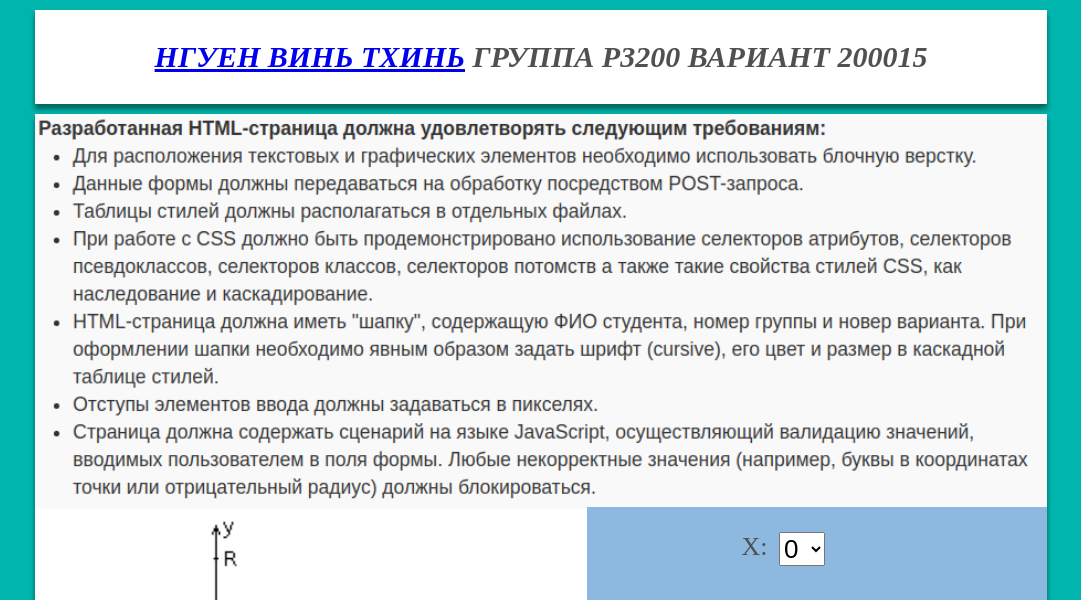
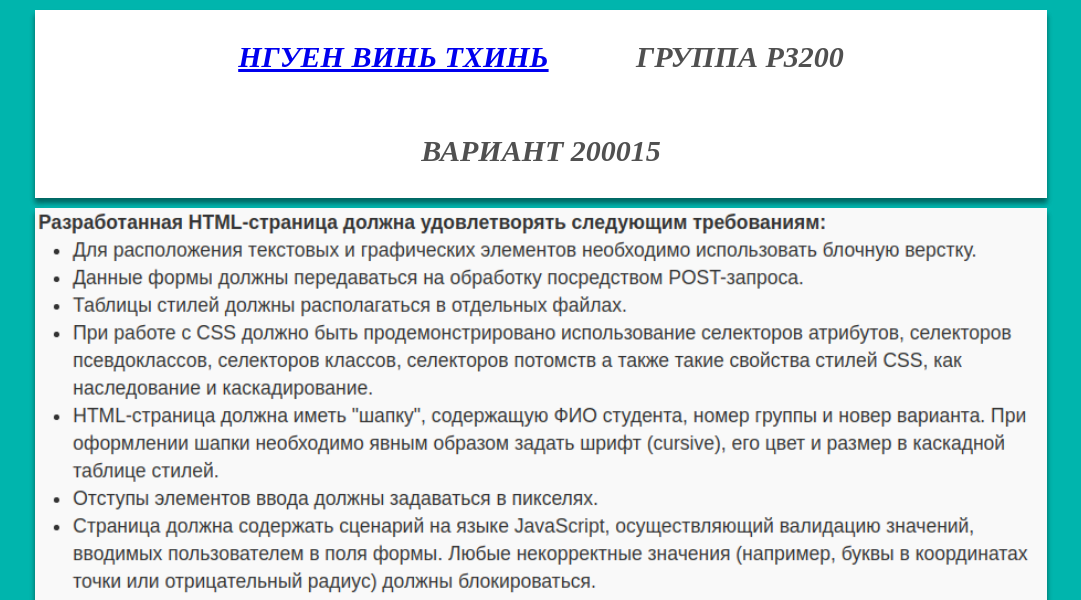
Before and after one commit to nvtvn412/Web-Programming-01, a PHP site: page / in a window 1280 px wide. Shown: the top 600 px of the page, without its empty margins (99-1180 px from the left). Run offline with PHP 8.4, Linux system fonts and the light colour scheme.

Commit message:
Fixed margin

```diff
--- a/css/style.css
+++ b/css/style.css
@@ -10,7 +10,10 @@ header {
   text-transform: uppercase; }
 
 header > * {
-  display: inline-block; }
+  display: inline-block;
+  margin-left: 40px;
+  margin-right: 40px;
+}
 
 footer {
   padding: 5px;
```
